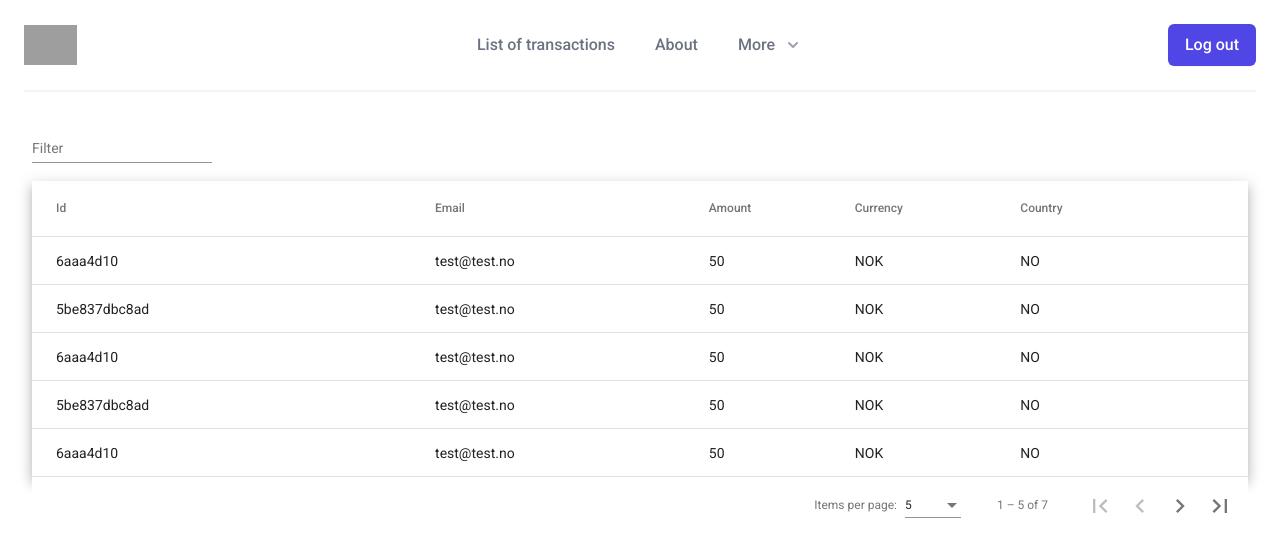
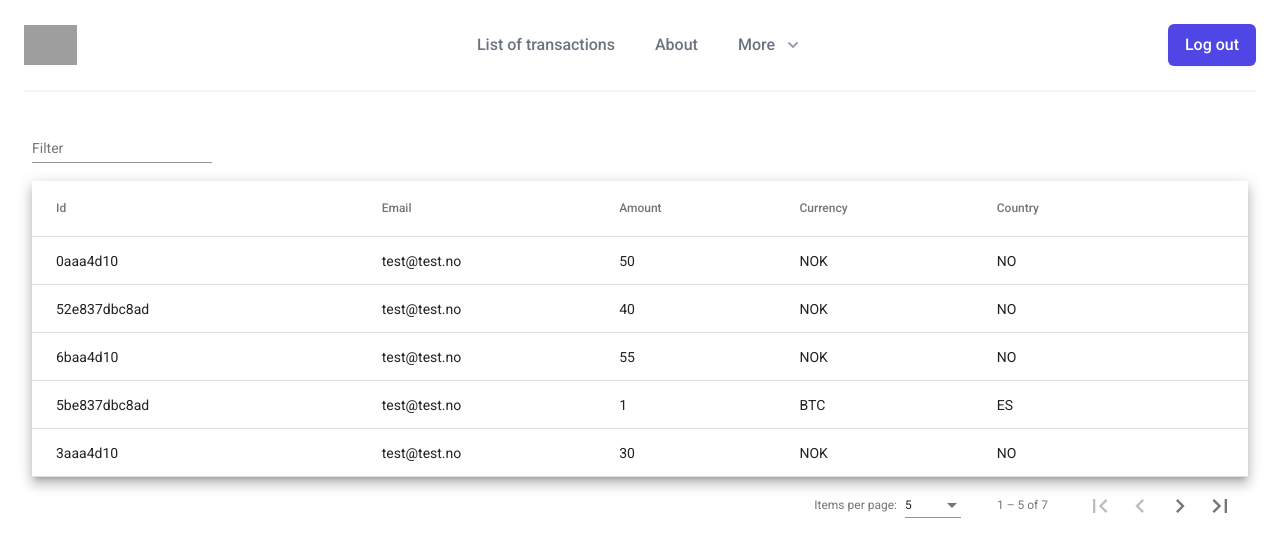
Before and after one commit to bcc-code/bcc-pay, an Angular app in the folder UI/dashboard/: page /list in a window 1280 px wide. Shown: the top 552 px of the page. Built offline with nearby package versions, Linux system fonts and the light colour scheme; grey boxes are pictures that could not be loaded.

Commit message:
Sorting on columns added

```diff
--- a/UI/dashboard/src/app/modules/transactions-list/transactions-list.component.html
+++ b/UI/dashboard/src/app/modules/transactions-list/transactions-list.component.html
@@ -3,29 +3,29 @@
         <input matInput type="text" (keyup)="applyFilter($any($event.target).value)" placeholder="Filter">
     </mat-form-field>
 
-    <table mat-table [dataSource]="dataSource" class="mat-elevation-z8">
+    <table mat-table [dataSource]="dataSource" matSort class="mat-elevation-z8">
         <ng-container matColumnDef="id">
-            <th mat-header-cell *matHeaderCellDef> Id </th>
+            <th mat-header-cell *matHeaderCellDef mat-sort-header> Id </th>
             <td mat-cell *matCellDef="let transaction"> {{transaction.id}} </td>
         </ng-container>
 
         <ng-container matColumnDef="email">
-            <th mat-header-cell *matHeaderCellDef> Email </th>
+            <th mat-header-cell *matHeaderCellDef mat-sort-header> Email </th>
             <td mat-cell *matCellDef="let transaction"> {{transaction.email}} </td>
         </ng-container>
 
         <ng-container matColumnDef="amount">
-            <th mat-header-cell *matHeaderCellDef> Amount </th>
+            <th mat-header-cell *matHeaderCellDef mat-sort-header> Amount </th>
             <td mat-cell *matCellDef="let transaction"> {{transaction.amount}} </td>
         </ng-container>
 
         <ng-container matColumnDef="currency">
-            <th mat-header-cell *matHeaderCellDef> Currency </th>
+            <th mat-header-cell *matHeaderCellDef mat-sort-header> Currency </th>
             <td mat-cell *matCellDef="let transaction"> {{transaction.currency}} </td>
         </ng-container>
 
         <ng-container matColumnDef="country">
-            <th mat-header-cell *matHeaderCellDef> Country </th>
+            <th mat-header-cell *matHeaderCellDef mat-sort-header> Country </th>
             <td mat-cell *matCellDef="let transaction"> {{transaction.country}} </td>
         </ng-container>
 
--- a/UI/dashboard/src/app/modules/transactions-list/transactions-list.component.scss
+++ b/UI/dashboard/src/app/modules/transactions-list/transactions-list.component.scss
@@ -1,3 +1,7 @@
 table {
   width: 100%;
 }
+
+.mat-paginator {
+  display: initial;
+}
--- a/UI/dashboard/src/app/modules/transactions-list/transactions-list.component.ts
+++ b/UI/dashboard/src/app/modules/transactions-list/transactions-list.component.ts
@@ -1,5 +1,6 @@
 import { AfterViewInit, Component, OnInit, ViewChild } from '@angular/core';
 import { MatPaginator } from '@angular/material/paginator';
+import { MatSort } from '@angular/material/sort';
 import { MatTableDataSource } from '@angular/material/table';
 export interface Transaction {
   id: string;
@@ -11,51 +12,51 @@ export interface Transaction {
 
 const TRANSACTIONS_DATA: Transaction[] = [
   {
-    id: '6aaa4d10',
+    id: '0aaa4d10',
     email: 'test@test.no',
     amount: 50,
     currency: 'NOK',
     country: 'NO',
   },
   {
-    id: '5be837dbc8ad',
+    id: '52e837dbc8ad',
     email: 'test@test.no',
-    amount: 50,
+    amount: 40,
     currency: 'NOK',
     country: 'NO',
   },
   {
-    id: '6aaa4d10',
+    id: '6baa4d10',
     email: 'test@test.no',
-    amount: 50,
+    amount: 55,
     currency: 'NOK',
     country: 'NO',
   },
   {
     id: '5be837dbc8ad',
     email: 'test@test.no',
-    amount: 50,
+    amount: 1,
+    currency: 'BTC',
+    country: 'ES',
+  },
+  {
+    id: '3aaa4d10',
+    email: 'test@test.no',
+    amount: 30,
     currency: 'NOK',
     country: 'NO',
   },
   {
-    id: '6aaa4d10',
-    email: 'test@test.no',
-    amount: 50,
-    currency: 'NOK',
-    country: 'NO',
+    id: '5ce837dbc8ad',
+    email: 'test2@test.no',
+    amount: 10,
+    currency: 'USD',
+    country: 'US',
   },
   {
-    id: '5be837dbc8ad',
+    id: '6faa4d10',
     email: 'test@test.no',
-    amount: 50,
-    currency: 'NOK',
-    country: 'NO',
-  },
-  {
-    id: '6aaa4d10',
-    email: 'test@test.no',
-    amount: 50,
+    amount: 60,
     currency: 'NOK',
     country: 'NO',
   },
@@ -70,9 +71,11 @@ export class TransactionsListComponent implements AfterViewInit {
   displayedColumns: string[] = ['id', 'email', 'amount', 'currency', 'country'];
   dataSource = new MatTableDataSource<Transaction>(TRANSACTIONS_DATA);
 
+  @ViewChild(MatSort) sort!: MatSort;
   @ViewChild(MatPaginator) paginator!: MatPaginator;
 
   ngAfterViewInit() {
+    this.dataSource.sort = this.sort;
     this.dataSource.paginator = this.paginator;
   }
 
--- a/UI/dashboard/src/app/modules/transactions-list/transactions-list.module.ts
+++ b/UI/dashboard/src/app/modules/transactions-list/transactions-list.module.ts
@@ -7,6 +7,7 @@ import { MatTableModule } from '@angular/material/table';
 import { MatPaginatorModule } from '@angular/material/paginator';
 import { MatFormFieldModule } from '@angular/material/form-field';
 import { MatInputModule } from '@angular/material/input';
+import { MatSortModule } from '@angular/material/sort';
 
 @NgModule({
   declarations: [TransactionsListComponent],
@@ -17,6 +18,7 @@ import { MatInputModule } from '@angular/material/input';
     MatPaginatorModule,
     MatFormFieldModule,
     MatInputModule,
+    MatSortModule,
   ],
 })
 export class TransactionsListModule {}
```
